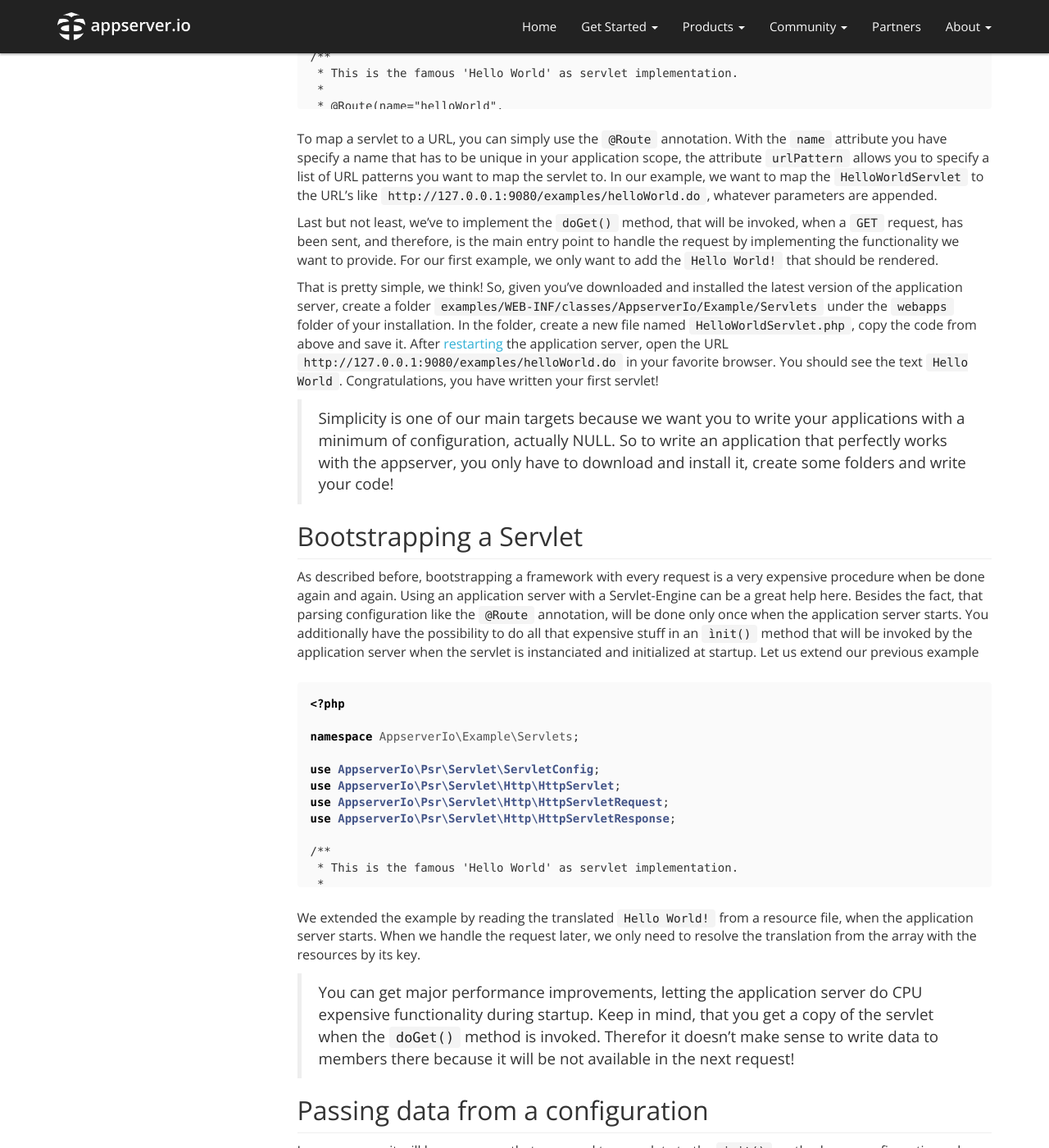
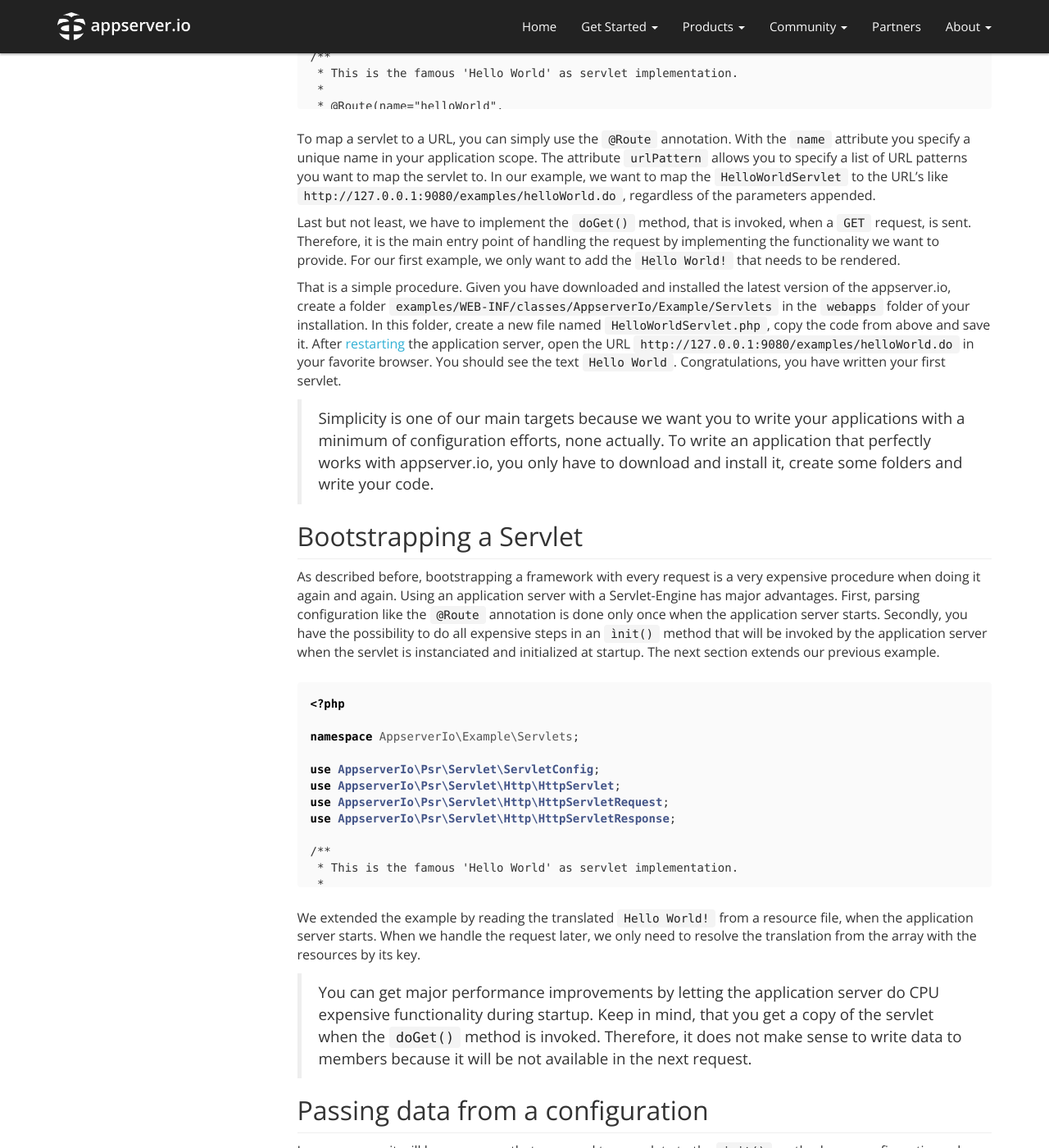
Before and after one commit to appserver-io/appserver, a Jekyll site: the page built from _docs/servlet-engine.md, in a window 1280 px wide and 1400 px high, scrolled down 1024 px. Shown: the whole window at 82% size. Built offline with Jekyll 4.4.1, drawn with Linux system fonts in a browser that asks for light colours; nearby versions of some CDN libraries; library files that are not in the unit come from our copies; Markdown is read by kramdown in place of the engine named in the settings.

Commit message:
Update servlet-engine.md
Changes until line 185

````diff
--- a/_docs/servlet-engine.md
+++ b/_docs/servlet-engine.md
@@ -81,35 +81,31 @@ class HelloWorldServlet extends HttpServlet
 }
 ```
 
-To map a servlet to a URL, you can simply use the `@Route` annotation. With the `name` attribute you have
-specify a name that has to be unique in your application scope, the attribute `urlPattern` allows you to
+To map a servlet to a URL, you can simply use the `@Route` annotation. With the `name` attribute you
+specify a unique name in your application scope. The attribute `urlPattern` allows you to
 specify a list of URL patterns you want to map the servlet to. In our example, we want to map the
-`HelloWorldServlet` to the URL's like `http://127.0.0.1:9080/examples/helloWorld.do`, whatever parameters
-are appended.
+`HelloWorldServlet` to the URL's like `http://127.0.0.1:9080/examples/helloWorld.do`, regardless of the parameters appended.
 
-Last but not least, we've to implement the `doGet()` method, that will be invoked, when a `GET` request,
-has been sent, and therefore, is the main entry point to handle the request by implementing the functionality
-we want to provide. For our first example, we only want to add the `Hello World!` that should be rendered.
+Last but not least, we have to implement the `doGet()` method, that is invoked, when a `GET` request,
+is sent. Therefore, it is the main entry point of handling the request by implementing the functionality
+we want to provide. For our first example, we only want to add the `Hello World!` that needs to be rendered.
 
-That is pretty simple, we think! So, given you've downloaded and installed the latest version of the application
-server, create a folder `examples/WEB-INF/classes/AppserverIo/Example/Servlets` under the `webapps` folder of
-your installation. In the folder, create a new file named `HelloWorldServlet.php`, copy the code from above and
+That is a simple procedure. Given you have downloaded and installed the latest version of the appserver.io, create a folder `examples/WEB-INF/classes/AppserverIo/Example/Servlets` in the `webapps` folder of
+your installation. In this folder, create a new file named `HelloWorldServlet.php`, copy the code from above and
 save it. After [restarting]({{ "/get-started/documentation/basic-usage.html#start-and-stop-scripts" | prepend: site.baseurl }})
 the application server, open the URL `http://127.0.0.1:9080/examples/helloWorld.do` in your favorite browser.
-You should see the text `Hello World`. Congratulations, you have written your first servlet!
+You should see the text `Hello World`. Congratulations, you have written your first servlet.
 
 > Simplicity is one of our main targets because we want you to write your applications with a minimum of
-> configuration, actually NULL. So to write an application that perfectly works with the appserver,
-> you only have to download and install it, create some folders and write your code!
+> configuration efforts, none actually. To write an application that perfectly works with appserver.io,
+> you only have to download and install it, create some folders and write your code.
 
 ## Bootstrapping a Servlet
 
-As described before, bootstrapping a framework with every request is a very expensive procedure when be done
-again and again. Using an application server with a Servlet-Engine can be a great help here. Besides the fact,
-that parsing configuration like the `@Route` annotation, will be done only once when the application server
-starts. You additionally have the possibility to do all that expensive stuff in an `ìnit()` method that will be
-invoked by the application server when the servlet is instanciated and initialized at startup. Let us extend
-our previous example
+As described before, bootstrapping a framework with every request is a very expensive procedure when doing it
+again and again. Using an application server with a Servlet-Engine has major advantages. First, parsing configuration like the `@Route` annotation is done only once when the application server
+starts. Secondly, you have the possibility to do all expensive steps in an `ìnit()` method that will be
+invoked by the application server when the servlet is instanciated and initialized at startup. The next section extends our previous example.
 
 ```php
 <?php
@@ -181,10 +177,10 @@ We extended the example by reading the translated `Hello World!` from a resource
 server starts. When we handle the request later, we only need to resolve the translation from the array with
 the resources by its key.
 
-> You can get major performance improvements, letting the application server do CPU expensive functionality
+> You can get major performance improvements by letting the application server do CPU expensive functionality
 > during startup. Keep in mind, that you get a copy of the servlet when the `doGet()` method is invoked.
-> Therefor it doesn't make sense to write data to members there because it will be not available in the next
-> request!
+> Therefore, it does not make sense to write data to members because it will be not available in the next
+> request.
 
 ## Passing data from a configuration
 
````
